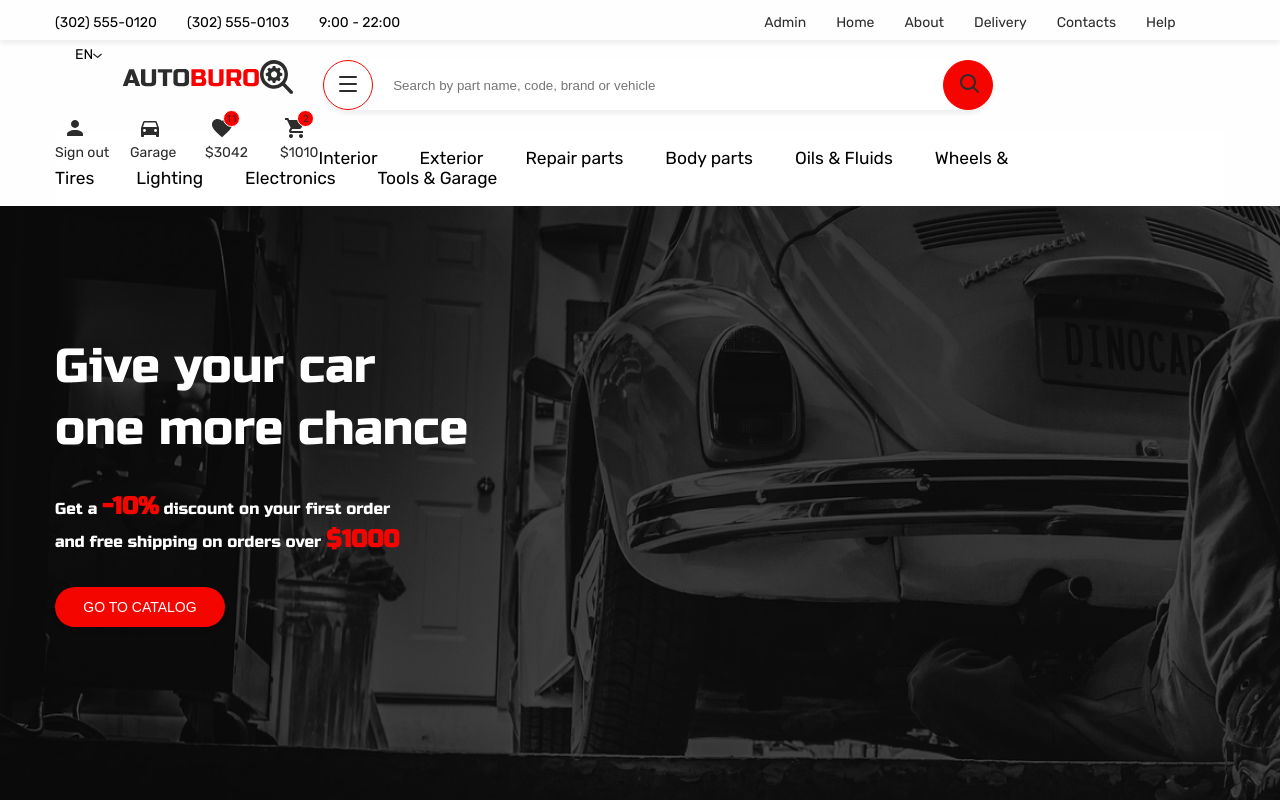
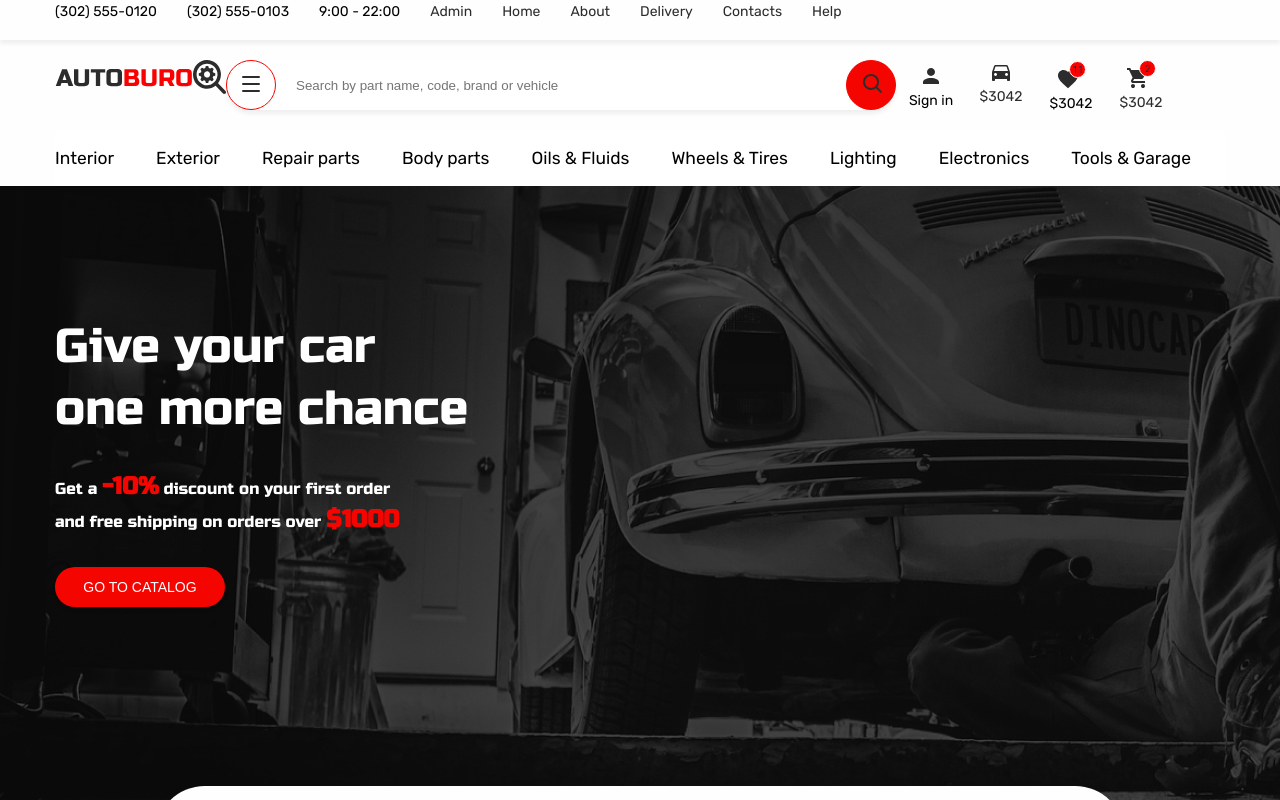
Before and after one commit to prosvitco-artur/CarBuro, a React (Create React App) app in the folder client/: page / in a window 1280 px wide. Shown: the top 800 px of the page. Built offline with nearby package versions, Linux system fonts and the light colour scheme.

Commit message:
edit sidebar link

```diff
--- a/client/src/App.css
+++ b/client/src/App.css
@@ -106,10 +106,6 @@ a {
 .size_18{
     font-size: 18px;
 }
-.list:last-child{
-    margin: 0px!important;
-}
-
 .float_left{
     float: left;
 }
@@ -259,9 +255,6 @@ a {
 
 .site_search{
     position: relative;
-    width: 670px;
-    margin-right: 23px;
-    margin-left: 30px;
 }
 .side-bar .input{
     padding: 16px 70px 16px 70px;
@@ -272,23 +265,9 @@ a {
     margin-top: 5px;
 }
 .account_bar{
-    overflow:hidden;
-    white-space:nowrap;
+    display: flex;
 }
 
-.account_bar{
-    overflow:hidden;
-    white-space:nowrap;
-}
-
-.account_bar a{
-    max-width:40px;
-    display:inline-block;
-    margin-right: 35px;
-}
-.account_bar a:last-child{
-    margin-right: 0px;
-}
 .category_menu{
     padding: 18px 0px 18px 0px;
     font-size: 17.4px;
--- a/client/src/components/Header/NavBar.jsx
+++ b/client/src/components/Header/NavBar.jsx
@@ -1,5 +1,5 @@
 import React from "react";
-import {ReactComponent as VectorLang} from '../../common/img/icon/vector_language.svg';
+import { ReactComponent as VectorLang } from '../../common/img/icon/vector_language.svg';
 import { NavLink } from 'react-router-dom';
 
 
@@ -8,12 +8,12 @@ const NavBar = (props) => {
     return (
         <div className="box_shadow_4">
             <div className="container nav_menu">
-                <div style={{marginRight: '364px', marginTop: '11px'}} className="float_left">
+                <div className="float_left">
                     <span className="rubik_regular size_14 info_list list">(302) 555-0120</span>
                     <span className="rubik_regular size_14 info_list list">(302) 555-0103</span>
                     <span className="rubik_regular size_14 info_list list">9:00 - 22:00</span>
                 </div>
-                <div style={{ marginRight: '23px', marginTop: '11px' }} className="float_left">
+                <div className="float_left">
                     {isAdmin && <NavLink to={"/admin"} className="rubik_regular size_14 info_list list pointer_red">Admin</NavLink>}
                     <NavLink to={"/home"} className="rubik_regular size_14 info_list list pointer_red">Home</NavLink>
                     <NavLink to={"/about"} className="rubik_regular size_14 info_list list pointer_red">About</NavLink>
@@ -21,17 +21,17 @@ const NavBar = (props) => {
                     <NavLink to={"/contacts"} className="rubik_regular size_14 info_list list pointer_red">Contacts</NavLink>
                     <NavLink to={"/help"} className="rubik_regular size_14 info_list list pointer_red">Help</NavLink>
                 </div>
-                <div className="float_left language">
-                    <div className="rubik_regular size_14" style={{ marginLeft: '20px' }}>
+                {/* <div className="float_left language">
+                    <div className="rubik_regular size_14">
                         EN
                         <VectorLang />
                     </div>
-                    {/*<ul className="box_shadow_4 background_white">*/}
-                    {/*    <li className="rubik_regular size_14 text_center language_list pointer_red">UA</li>*/}
-                    {/*    <li className="rubik_regular size_14 text_center language_list pointer_red">RU</li>*/}
-                    {/*    <li className="rubik_regular size_14 text_center language_list pointer_red">DE</li>*/}
-                    {/*</ul>*/}
-                </div>
+                    <ul className="box_shadow_4 background_white">
+                        <li className="rubik_regular size_14 text_center language_list pointer_red">UA</li>
+                        <li className="rubik_regular size_14 text_center language_list pointer_red">RU</li>
+                        <li className="rubik_regular size_14 text_center language_list pointer_red">DE</li>
+                    </ul>
+                </div> */}
             </div>
         </div>
     )
--- a/client/src/components/Header/Sidebar.jsx
+++ b/client/src/components/Header/Sidebar.jsx
@@ -8,6 +8,7 @@ import { ReactComponent as CartIcon } from '../../common/img/icon/CartIcon.svg';
 import { connect } from "react-redux";
 import { NavLink } from "react-router-dom";
 import { setCurrentModal } from '../../redux/GlobalReducer';
+import LinckIcon from '../LinksButton/LinksIcon';
 
 const Sidebar = (props) => {
 
@@ -15,7 +16,7 @@ const Sidebar = (props) => {
         props.setCurrentModal(type);
     }
 
-    const isAuth = false;
+    const isAuth = true;
 
     return (
         <div className="container side-bar">
@@ -36,28 +37,18 @@ const Sidebar = (props) => {
                 </button>
             </div>
             <div className="float_left account_bar text_center">
-                 {isAuth ?
-                 <a onClick={() => setSignInPopup('login')} className="rubik_regular size_14 list pointer_red">
+                <LinckIcon type={'button'} linckAction={setSignInPopup} title={"Sign in"}>
                     <SignInIcon />
-                    <p>Sign in</p>
-                </a> : <a onClick={() => setSignInPopup('login')} className="rubik_regular size_14 list pointer_red">
-                    <SignInIcon />
-                    <p>Sign out</p>
-                </a> }
-
-                <NavLink to={'/'} className="rubik_regular size_14 list pointer_red">
+                </LinckIcon>
+                <LinckIcon linckAction={'/admin'} type={'link'} title={"Garage"}>
                     <GarageIcon />
-                    <p>Garage</p>
-                </NavLink>
-
-                <NavLink to={'/'} className="rubik_regular size_14 list pointer_red">
+                </LinckIcon>
+                <LinckIcon linckAction={'/'} type={'button'} title={"$3042"}>
                     <LikeItIcon />
-                    <p>$3042</p>
-                </NavLink>
-                <NavLink to={'/'} className="rubik_regular size_14 list pointer_red">
+                </LinckIcon>
+                <LinckIcon linckAction={'/'} type={'link'} title={"$1010"}>
                     <CartIcon />
-                    <p>$1010</p>
-                </NavLink>
+                </LinckIcon>
             </div>
         </div>
     )
@@ -67,4 +58,4 @@ let mapStateToProps = (state) => {
     return { popup: state.global.popup }
 }
 
-export default connect(mapStateToProps, {setCurrentModal})(Sidebar)
+export default connect(mapStateToProps, { setCurrentModal })(Sidebar)
--- /dev/null
+++ b/client/src/components/LinksButton/LinksButton.module.css
@@ -0,0 +1,9 @@
+.button,
+.button:active,
+.button:focus {
+    font-size: 14px;
+    outline: none;
+    border: none;
+    background-color: #FEFEFE;
+    width: 70px;
+}
--- /dev/null
+++ b/client/src/components/LinksButton/LinksIcon.jsx
@@ -0,0 +1,23 @@
+import React from "react";
+import { NavLink } from "react-router-dom";
+import style from './LinksButton.module.css';
+
+const LinckIcon = ({ type, linckAction, children, title }) => {
+    if (type === 'button') {
+        return (
+            <button onClick={() => linckAction('login')} className={style.button + " rubik_regular size_14 pointer_red"}>
+                {children}
+                <p>{title}</p>
+            </button>
+        )
+    } else if (type === 'link') {
+        return (
+            <NavLink to={linckAction} className={style.button + " rubik_regular size_14 pointer_red"}>
+                {children}
+                <p>$3042</p>
+            </NavLink>
+        )
+    }
+}
+
+export default LinckIcon;
--- a/client/src/components/Popups/ForgotPassword.jsx
+++ b/client/src/components/Popups/ForgotPassword.jsx
@@ -17,7 +17,6 @@ export const ForgotPassword = (props) => {
                 onSubmit={async (values) => {
                     let { status, data } = await (values);
                     if (status === 200) {
-                        console.log(data.token);
                     }
                 }}
             >
--- a/client/src/components/Popups/Login.jsx
+++ b/client/src/components/Popups/Login.jsx
@@ -22,12 +22,9 @@ export const Login = ({ editModalContent, closeFunc, loginFunc }) => {
                     rememberMe: false
                 }}
                 onSubmit={async (values) => {
-                    console.log(values);
                     let data = await loginFunc(values);
-                    console.log(data);
                     // let { status, data } = await loginUser(values);
                     // if (status === 200) {
-                    //     console.log(data.token);
                     //     closeFunc();
                     // }
                 }}
--- a/client/src/components/Popups/Register.jsx
+++ b/client/src/components/Popups/Register.jsx
@@ -21,9 +21,7 @@ export const Register = ({ editModalContent, closeFunc, registerFunc }) => {
                     password: '',
                 }}
                 onSubmit={async (values) => {
-                    console.log(values);
                     let data = await registerFunc(values);
-                    console.log(data);
                 }}
             >
                 <Form style={{ marginTop: "-17" }}>
--- a/client/src/redux/UserRedusers.js
+++ b/client/src/redux/UserRedusers.js
@@ -36,7 +36,6 @@ export const loginDispatch = (UserData) => async (dispatch) => {
     if (response.data.resultCode === 0) {
         dispatch(setUserIsAuth(true))
     } else {
-        console.log(response)
     }
 }
 export const registerDispatch = (UserData) => async (dispatch) => {
@@ -44,6 +43,5 @@ export const registerDispatch = (UserData) => async (dispatch) => {
     if (response.data.resultCode === 0) {
         dispatch(setUserIsAuth(true))
     } else {
-        console.log(response)
     }
 }
```
